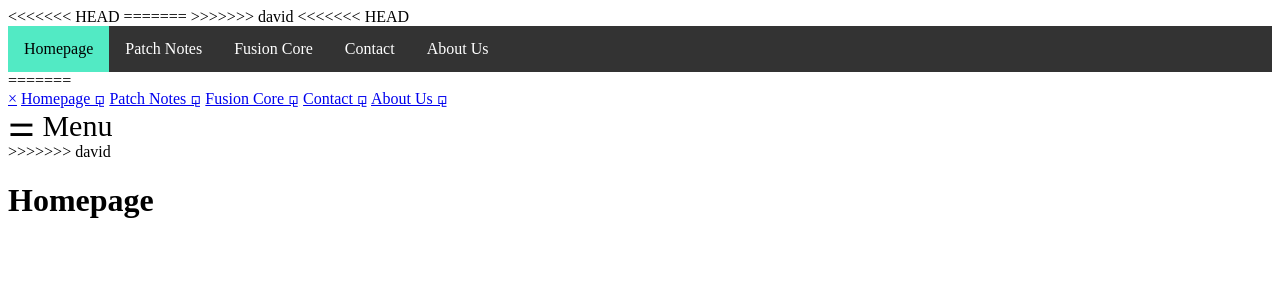
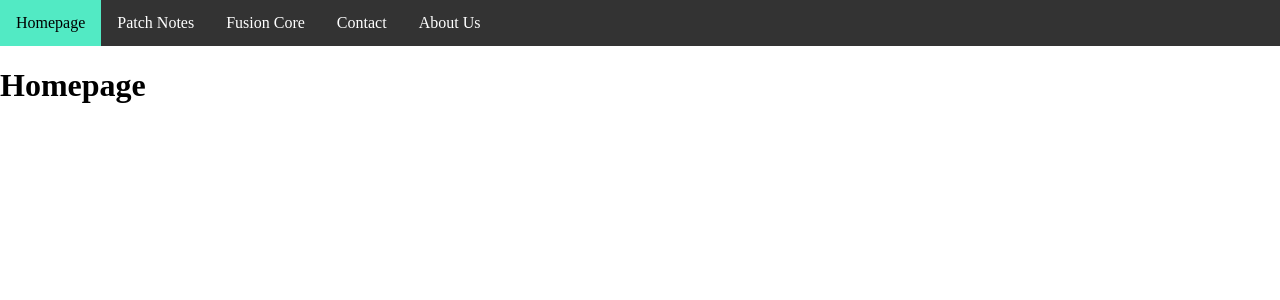
Before and after one commit to Fredrik10/Fusioncore, a PHP site: page / in a window 1280 px wide. Shown: the top 300 px of the page. Run offline with PHP 8.4, Linux system fonts and the light colour scheme.

Commit message:
Revert "Merge branch 'david' into fredrik"
This reverts commit 3c5994db229da00be48f9c4f409a9e9e2e1ac203, reversing
changes made to c681eed4c30de8eaf53c01f08145253a2bf4a0d5.

```diff
--- a/david/buttons.js
+++ b/david/buttons.js
@@ -1,18 +1,2 @@
-<<<<<<< HEAD
 <script>
 function
-=======
-
-
-function openNav() {
-    document.getElementById("mySidenav").style.width = "250px";
-    document.getElementById("main").style.marginLeft = "250px";
-    document.body.style.backgroundColor = "rgba(0,0,0,0.4)";
-}
-
-function closeNav() {
-    document.getElementById("mySidenav").style.width = "0";
-    document.getElementById("main").style.marginLeft= "0";
-    document.body.style.backgroundColor = "white";
-}
->>>>>>> david
--- a/david/index.html
+++ b/david/index.html
@@ -6,15 +6,10 @@
 <meta http-equiv="X-UA-Compatible" content="ie=edge">
 <title>Fusion Core</title>
 <link rel="stylesheet" href="navigationbords.css">
-<<<<<<< HEAD
-=======
-<script type="text/javascript" src="buttons.js"></script>
->>>>>>> david
 </head>
 <body>
 
 
-<<<<<<< HEAD
 <ul class="topnav">
     <li><a class="active" href="index.html">Homepage</a></li>
     <li><a href="artiklar.html">Patch Notes</a></li>
@@ -22,21 +17,6 @@
     <li><a href="kontakter.html">Contact</a></li>
     <li><a href="omoss.html">About Us</a></li>
   </ul>
-=======
-    <div id="mySidenav" class="sidenav">
-        <a href="javascript:void(0)" class="closebtn" onclick="closeNav()">&times;</a>
-        <a href="index.html">Homepage &#9916;</a>
-        <a href="artiklar.html">Patch Notes &#9916;</a>
-        <a href="fusioncore.html">Fusion Core &#9916;</a>
-        <a href="kontakter.html">Contact &#9916;</a>
-        <a href="omoss.html">About Us &#9916;</a>
-      </div>
-
-      <div id="main">
-
-        <span style="font-size:30px;cursor:pointer" onclick="openNav()">&#9868; Menu</span>
-      </div>
->>>>>>> david
   <h1> Homepage</h1>
 </body>
 </html>
--- a/david/navigationbords.css
+++ b/david/navigationbords.css
@@ -1,5 +1,4 @@
 @charset "utf-8";
-<<<<<<< HEAD
 body {margin: 0;}
 
 ul.topnav {
@@ -32,85 +31,4 @@ ul.topnav li.right {float: right;}
 }
 h1{
     margin-bottom: -80px;
-=======
-
-body {
-    font-family: "Lato", sans-serif;
-    transition: background-color .5s;
 }
-h1{
-    margin-bottom: -80px;
-}
-.buttonav {
-    background-color: black; /* Green */
-    border: none;
-    color: white;
-    padding: 13px;
-    text-align: center;
-    text-decoration: none;
-    display: inline-block;
-    font-size: 16px;
-    margin: 4px 2px;
-    cursor: pointer;
-}
-.button1, .button2 {
-    margin-top: 5%;
-    margin-left: 25%;
-    border-radius: 12px;
-    list-style: none;
-
-}
-.link1 {
-    text-decoration: none;
-    color: white;
-}
-
-
-.sidenav {
-    height: 100%;
-    width: 0;
-    position: fixed;
-    z-index: 1;
-    top: 0;
-    left: 0;
-    background-color: #00FFFF;
-    overflow-x: hidden;
-    transition: 0.5s;
-    padding-top: 60px;
-}
-
-.sidenav a {
-    padding: 8px 8px 8px 32px;
-    text-decoration: none;
-    font-size: 25px;
-    color: #111;
-    display: block;
-    transition: 0.3s;
-}
-
-.sidenav a:hover {
-    color: #f1f1f1;
-}
-
-.sidenav .closebtn {
-    position: absolute;
-    top: 0;
-    right: 25px;
-    font-size: 36px;
-    margin-left: 50px;
-}
-
-#main {
-    transition: margin-left .5s;
-    padding: 16px;
-}
-.logo {
-
-}
-
-
-@media screen and (max-height: 450px) {
-  .sidenav {padding-top: 15px;}
-  .sidenav a {font-size: 18px;}
->>>>>>> david
-}
```
Also changed, not shown: david/artiklar.html (+0 -20 lines), david/fusioncore.html (+0 -37 lines), david/kontakter.html (+0 -20 lines), david/omoss.html (+0 -19 lines), david/Fusioncore.png (deleted), david/nyanordkorea.txt (added).
